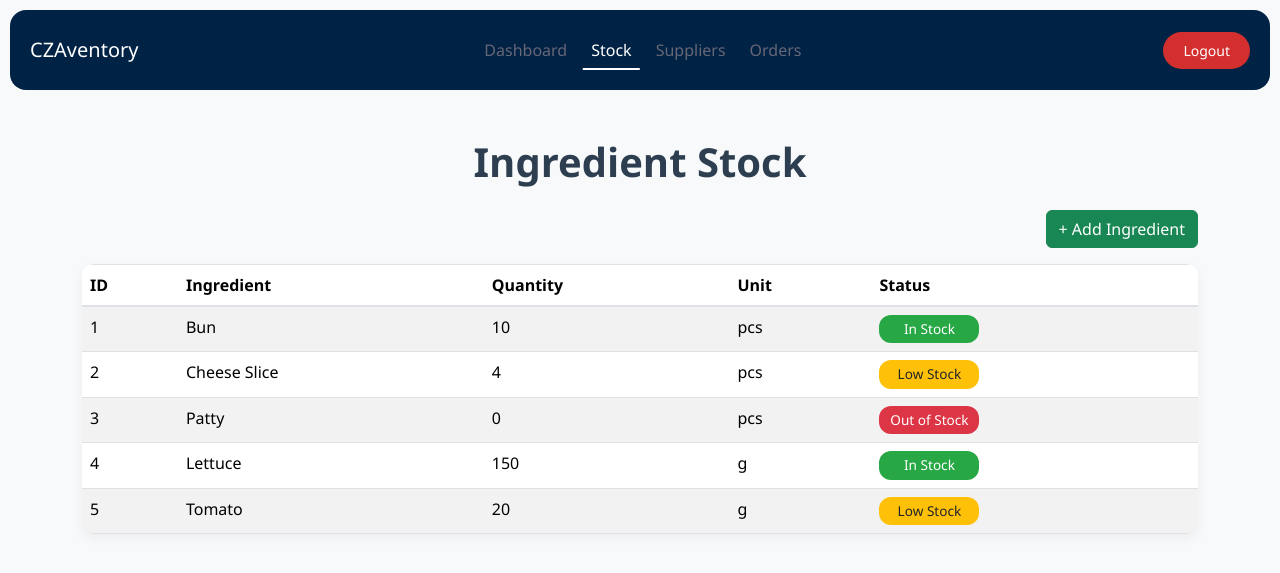
After one commit to ZainabM872/Inventory-Management-System, a Django app: page /stock/ in a window 1280 px wide. The commit adds this page. Shown: the top 573 px of the page. Run offline with Django 5.2, Linux system fonts and the light colour scheme.

Commit message:
Styled stock page and added ingredient status coloring

```diff
--- a/dashboard/urls.py
+++ b/dashboard/urls.py
@@ -1,8 +1,10 @@
 from django.urls import path
+
 from . import views
 
 urlpatterns = [
     path('', views.index, name='dashboard-login'),
     path('staff/', views.staff, name='dashboard-staff'),
-    path('manager/', views.manager, name='dashboard-manager')
+    path('manager/', views.manager, name='dashboard-manager'),
+    path('stock/', views.stock, name='stock-page')
 ]
--- a/dashboard/views.py
+++ b/dashboard/views.py
@@ -1,5 +1,6 @@
+from django.http import HttpResponse
 from django.shortcuts import render
-from django.http import HttpResponse
+
 
 # when running the server, this will be the initial page
 def index(request):
@@ -12,3 +13,6 @@ def staff(request):
 # if we add '/manager' to the url of the page, it redirects to manager page
 def manager(request):
     return render(request, 'dashboard/manager.html')
+
+def stock(request):
+    return render(request, 'dashboard/stock.html')
--- /dev/null
+++ b/static/stockstyle.css
@@ -0,0 +1,59 @@
+body {
+    background-color: #f8f9fa !important;
+    font-family: 'Segoe UI', sans-serif !important;
+}
+
+h1 {
+    color: #2c3e50 !important;
+    font-size: 2.5rem !important;
+    font-weight: bold !important;
+    text-transform: none !important;
+    margin-bottom: 2rem !important;
+}
+
+.table {
+    background-color: white !important;
+    border-radius: 12px !important;
+    overflow: hidden !important;
+    box-shadow: 0 4px 12px rgba(0, 0, 0, 0.05) !important;
+}
+
+.btn-add-ingredient {
+    background-color: #28a745 !important;
+    /* Bootstrap green */
+    color: #fff !important;
+    font-size: 14px !important;
+    padding: 8px 20px !important;
+    border-radius: 50px !important;
+    text-decoration: none !important;
+    font-weight: 500 !important;
+    transition: background-color 0.3s ease !important;
+}
+
+.btn-add-ingredient:hover {
+    background-color: #218838 !important;
+}
+
+.status {
+    display: inline-block !important;
+    padding: 4px 10px !important;
+    border-radius: 12px !important;
+    font-size: 0.85rem !important;
+    font-weight: 500 !important;
+    color: white !important;
+    text-align: center !important;
+    min-width: 100px !important;
+}
+
+.in-stock {
+    background-color: #28a745 !important;
+}
+
+.low-stock {
+    background-color: #ffc107 !important;
+    color: #212529 !important;
+}
+
+.out-stock {
+    background-color: #dc3545 !important;
+}
--- /dev/null
+++ b/templates/dashboard/stock.html
@@ -0,0 +1,65 @@
+{% extends "partials/base.html" %}
+{% load static %}
+
+{% block extra_styles %}
+<link rel="stylesheet" href="{% static 'stockstyle.css' %}">
+{% endblock %}
+
+{% block content %}
+<div class="container mt-5">
+    <h1 class="text-center mb-4">Ingredient Stock</h1>
+
+    <div class="d-flex justify-content-end mb-3">
+        <a href="#" class="btn btn-success">+ Add Ingredient</a>
+    </div>
+
+    <table class="table table-striped">
+        <thead>
+            <tr>
+                <th>ID</th>
+                <th>Ingredient</th>
+                <th>Quantity</th>
+                <th>Unit</th>
+                <th>Status</th>
+            </tr>
+        </thead>
+        <tbody>
+            <tr>
+                <td>1</td>
+                <td>Bun</td>
+                <td>10</td>
+                <td>pcs</td>
+                <td><span class="status in-stock">In Stock</span></td>
+            </tr>
+            <tr>
+                <td>2</td>
+                <td>Cheese Slice</td>
+                <td>4</td>
+                <td>pcs</td>
+                <td><span class="status low-stock">Low Stock</span></td>
+            </tr>
+            <tr>
+                <td>3</td>
+                <td>Patty</td>
+                <td>0</td>
+                <td>pcs</td>
+                <td><span class="status out-stock">Out of Stock</span></td>
+            </tr>
+            <tr>
+                <td>4</td>
+                <td>Lettuce</td>
+                <td>150</td>
+                <td>g</td>
+                <td><span class="status in-stock">In Stock</span></td>
+            </tr>
+            <tr>
+                <td>5</td>
+                <td>Tomato</td>
+                <td>20</td>
+                <td>g</td>
+                <td><span class="status low-stock">Low Stock</span></td>
+            </tr>
+        </tbody>
+    </table>
+</div>
+{% endblock %}
--- a/templates/partials/base.html
+++ b/templates/partials/base.html
@@ -8,26 +8,19 @@
     <!-- Bootstrap CSS -->
     <link rel="stylesheet" href="https://cdn.jsdelivr.net/npm/bootstrap@4.6.2/dist/css/bootstrap.min.css" integrity="sha384-xOolHFLEh07PJGoPkLv1IbcEPTNtaed2xpHsD9ESMhqIYd0nLMwNLD69Npy4HI+N" crossorigin="anonymous">
 
+    <!--This line allows individual pages to add their own CSS -->
+    {% block extra_styles %}{% endblock %}
+
     <title>Base Page</title>
   </head>
   <body>
-    <h1>Hello, this is the base page!</h1>
-    <!--
-    Delete h1 and call the tamplates in here. i.e. (nav.html).
-    {% include 'partials/nav.html' %}
-    -->
+    {% include "partials/nav.html" %}
 
-    <!-- Optional JavaScript; choose one of the two! -->
+    {% block content %}
+    {% endblock %}
 
-    <!-- Option 1: jQuery and Bootstrap Bundle (includes Popper) -->
+    <!-- Bootstrap JS -->
     <script src="https://cdn.jsdelivr.net/npm/jquery@3.5.1/dist/jquery.slim.min.js" integrity="sha384-DfXdz2htPH0lsSSs5nCTpuj/zy4C+OGpamoFVy38MVBnE+IbbVYUew+OrCXaRkfj" crossorigin="anonymous"></script>
     <script src="https://cdn.jsdelivr.net/npm/bootstrap@4.6.2/dist/js/bootstrap.bundle.min.js" integrity="sha384-Fy6S3B9q64WdZWQUiU+q4/2Lc9npb8tCaSX9FK7E8HnRr0Jz8D6OP9dO5Vg3Q9ct" crossorigin="anonymous"></script>
-
-    <!-- Option 2: Separate Popper and Bootstrap JS -->
-    <!--
-    <script src="https://cdn.jsdelivr.net/npm/jquery@3.5.1/dist/jquery.slim.min.js" integrity="sha384-DfXdz2htPH0lsSSs5nCTpuj/zy4C+OGpamoFVy38MVBnE+IbbVYUew+OrCXaRkfj" crossorigin="anonymous"></script>
-    <script src="https://cdn.jsdelivr.net/npm/popper.js@1.16.1/dist/umd/popper.min.js" integrity="sha384-9/reFTGAW83EW2RDu2S0VKaIzap3H66lZH81PoYlFhbGU+6BZp6G7niu735Sk7lN" crossorigin="anonymous"></script>
-    <script src="https://cdn.jsdelivr.net/npm/bootstrap@4.6.2/dist/js/bootstrap.min.js" integrity="sha384-+sLIOodYLS7CIrQpBjl+C7nPvqq+FbNUBDunl/OZv93DB7Ln/533i8e/mZXLi/P+" crossorigin="anonymous"></script>
-    -->
   </body>
 </html>
--- a/templates/partials/nav.html
+++ b/templates/partials/nav.html
@@ -13,7 +13,6 @@
         integrity="sha384-QWTKZyjpPEjISv5WaRU9OFeRpok6YctnYmDr5pNlyT2bRjXh0JMhjY6hW+ALEwIH" crossorigin="anonymous">
 
     <link rel="stylesheet" href="{% static '/navstyle.css' %}">
-     <!-- <link rel="stylesheet" href="style.css"> -->
 </head>
 <body>
     <!-- Navbar -->
@@ -22,18 +21,16 @@
             <a class="navbar-brand me-auto" href="#">CZAventory</a>
             <div class="offcanvas offcanvas-end" tabindex="-1" id="offcanvasNavbar" aria-labelledby="offcanvasNavbarLabel">
                 <div class="offcanvas-header">
-                    <h5 class="offcanvas-title"
-                    id="offcanvasNavbarLabel">CZAventory</h5>
-                    <button type="button" class="btn-close"
-                    data-bs-dismiss="offcanvas"aria-label="Close"></button>
+                    <h5 class="offcanvas-title" id="offcanvasNavbarLabel">CZAventory</h5>
+                    <button type="button" class="btn-close" data-bs-dismiss="offcanvas" aria-label="Close"></button>
                 </div>
                 <div class="offcanvas-body">
                     <ul class="navbar-nav justify-content-center flex-grow-1 pe-3 gap-2">
                         <li class="nav-item">
-                            <a class="nav-link active" aria-current="page" href="#">Dashboard</a>
+                            <a class="nav-link {% if request.path == '/manager/' %}active{% endif %}" href="{% url 'dashboard-manager' %}">Dashboard</a>
                         </li>
                         <li class="nav-item">
-                            <a class="nav-link" href="{% url 'dashboard-staff' %}">Stock</a>
+                            <a class="nav-link {% if request.path == '/stock/' %}active{% endif %}" href="{% url 'stock-page' %}">Stock</a>
                         </li>
                         <li class="nav-item">
                             <a class="nav-link" href="#">Suppliers</a>
@@ -44,12 +41,12 @@
                     </ul>
                 </div>
             </div>
-                <a href="#" class="logout-button">Logout</a>
-                <button class="navbar-toggler pe-0" type="button" data-bs-toggle="offcanvas"
+            <a href="#" class="logout-button">Logout</a>
+            <button class="navbar-toggler pe-0" type="button" data-bs-toggle="offcanvas"
                 data-bs-target="#offcanvasNavbar" aria-controls="offcanvasNavbar"
                 aria-label="Toggle navigation">
                 <span class="navbar-toggler-icon"></span>
-                </button>
+            </button>
         </div>
     </nav>
     <!-- End of Navbar -->
@@ -59,5 +56,4 @@
         integrity="sha384-YvpcrYf0tY3lHB60NNkmXc5s9fDVZLESaAA55NDzOxhy9GkcIdslK1eN7N6jIeHz"
         crossorigin="anonymous"></script>
 </body>
-
 </html>
```
